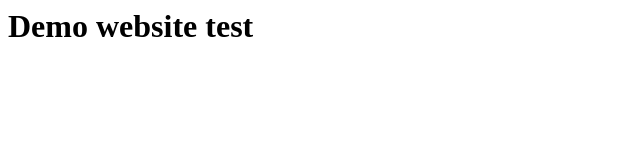
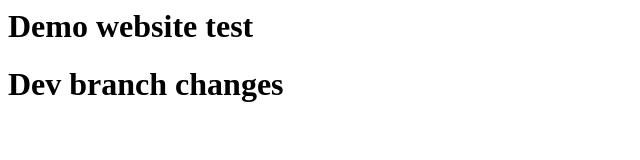
Before and after one commit to git-syeda/cart, a plain HTML site: page code/index.html in a window 1280 px wide. Shown: the whole page, without its empty margins (0-640 px from the left). Drawn offline with Linux system fonts and the light colour scheme.

Commit message:
Dev branch change

```diff
--- a/code/index.html
+++ b/code/index.html
@@ -1 +1,2 @@
 <h1> Demo website test</h1>
+<h1> Dev branch changes </h1>
```
